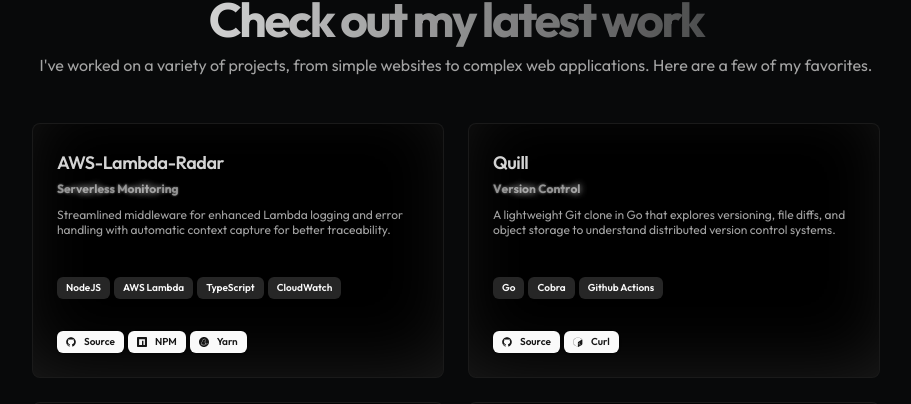
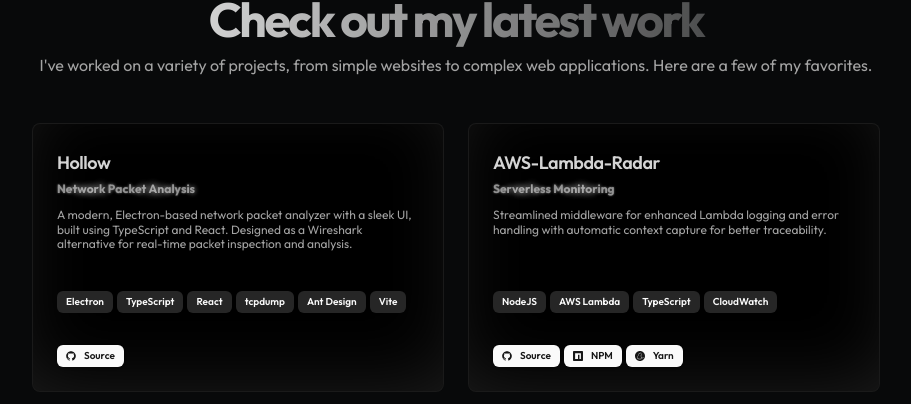
Before and after one commit to tejastn10/nimbus, a Next.js app: page / in a window 1280 px wide. Shown: the part 965-1369 px from the top of the page, without its empty margins (184-1095 px from the left). Built offline with nearby package versions, Linux system fonts and the light colour scheme.

Commit message:
feat: add project "Hollow" with details and links for network packet analysis

```diff
--- a/src/data/resume.ts
+++ b/src/data/resume.ts
@@ -196,6 +196,23 @@
 	],
 
 	projects: [
+		{
+			title: "Hollow",
+			href: "https://github.com/tejastn10/hollow",
+			purpose: "Network Packet Analysis",
+			featured: true,
+			isTemplate: false,
+			description:
+				"A modern, Electron-based network packet analyzer with a sleek UI, built using TypeScript and React. Designed as a Wireshark alternative for real-time packet inspection and analysis.",
+			technologies: ["Electron", "TypeScript", "React", "tcpdump", "Ant Design", "Vite"],
+			links: [
+				{
+					type: "Source",
+					href: "https://github.com/tejastn10/hollow",
+					icon: Icons.github(),
+				},
+			],
+		},
 		{
 			title: "Srotas",
 			href: "https://github.com/tejastn10/srotas",
```
